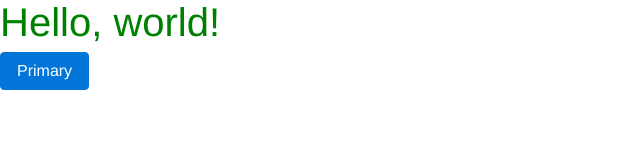
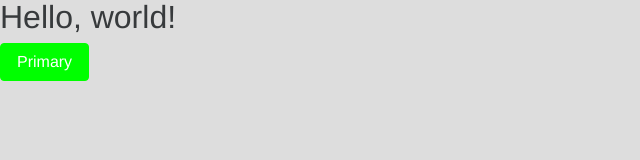
Before and after one commit to marcopeg/twb4a, a website: page index.html in a window 1280 px wide. Shown: the whole page, without its empty margins (0-640 px from the left). Drawn offline with Linux system fonts and the light colour scheme.

Commit message:
custom bootstrap

```diff
--- /dev/null
+++ b/scss/_bootstrap.scss
@@ -0,0 +1,55 @@
+/*!
+ * Bootstrap v4.0.0-alpha (http://getbootstrap.com)
+ * Copyright 2011-2015 Twitter, Inc.
+ * Licensed under MIT (https://github.com/twbs/bootstrap/blob/master/LICENSE)
+ */
+
+// Core variables and mixins
+@import "../bower_components/bootstrap/scss/variables";
+@import "../bower_components/bootstrap/scss/mixins";
+
+// Reset and dependencies
+@import "../bower_components/bootstrap/scss/normalize";
+// @import "../bower_components/bootstrap/scss/print";
+
+// Core CSS
+@import "../bower_components/bootstrap/scss/reboot";
+// @import "../bower_components/bootstrap/scss/type";
+// @import "../bower_components/bootstrap/scss/images";
+// @import "../bower_components/bootstrap/scss/code";
+// @import "../bower_components/bootstrap/scss/grid";
+// @import "../bower_components/bootstrap/scss/tables";
+// @import "../bower_components/bootstrap/scss/forms";
+@import "../bower_components/bootstrap/scss/buttons";
+
+// Components
+// @import "../bower_components/bootstrap/scss/animation";
+// @import "../bower_components/bootstrap/scss/dropdown";
+// @import "../bower_components/bootstrap/scss/button-group";
+// @import "../bower_components/bootstrap/scss/input-group";
+// @import "../bower_components/bootstrap/scss/custom-forms";
+// @import "../bower_components/bootstrap/scss/nav";
+// @import "../bower_components/bootstrap/scss/navbar";
+// @import "../bower_components/bootstrap/scss/card";
+// @import "../bower_components/bootstrap/scss/breadcrumb";
+// @import "../bower_components/bootstrap/scss/pagination";
+// @import "../bower_components/bootstrap/scss/pager";
+// @import "../bower_components/bootstrap/scss/labels";
+// @import "../bower_components/bootstrap/scss/jumbotron";
+// @import "../bower_components/bootstrap/scss/alert";
+// @import "../bower_components/bootstrap/scss/progress";
+// @import "../bower_components/bootstrap/scss/media";
+// @import "../bower_components/bootstrap/scss/list-group";
+// @import "../bower_components/bootstrap/scss/responsive-embed";
+// @import "../bower_components/bootstrap/scss/close";
+
+// Components w/ JavaScript
+// @import "../bower_components/bootstrap/scss/modal";
+// @import "../bower_components/bootstrap/scss/tooltip";
+// @import "../bower_components/bootstrap/scss/popover";
+// @import "../bower_components/bootstrap/scss/carousel";
+
+// Utility classes
+// @import "../bower_components/bootstrap/scss/utilities";
+// @import "../bower_components/bootstrap/scss/utilities-spacing";
+// @import "../bower_components/bootstrap/scss/utilities-responsive";
--- /dev/null
+++ b/scss/_variables.scss
@@ -0,0 +1,3 @@
+
+$brand-primary: lime;
+$body-bg: #ddd;
--- a/scss/index.scss
+++ b/scss/index.scss
@@ -1,7 +1,4 @@
-@import "../bower_components/bootstrap/scss/bootstrap";
 
-$color: green;
-
-html, body {
-    color: $color;
-}
+// my custom bootstrap
+@import "./variables";
+@import "./bootstrap";
```
Also changed, not shown: dist/index.css.
